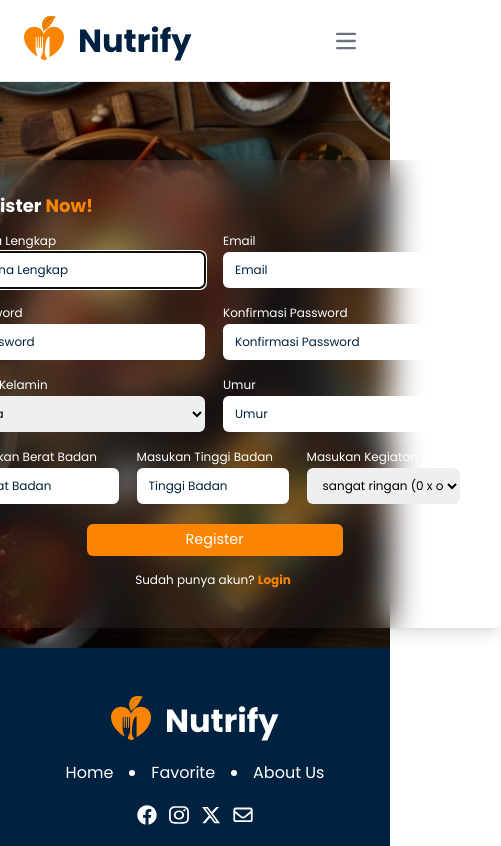
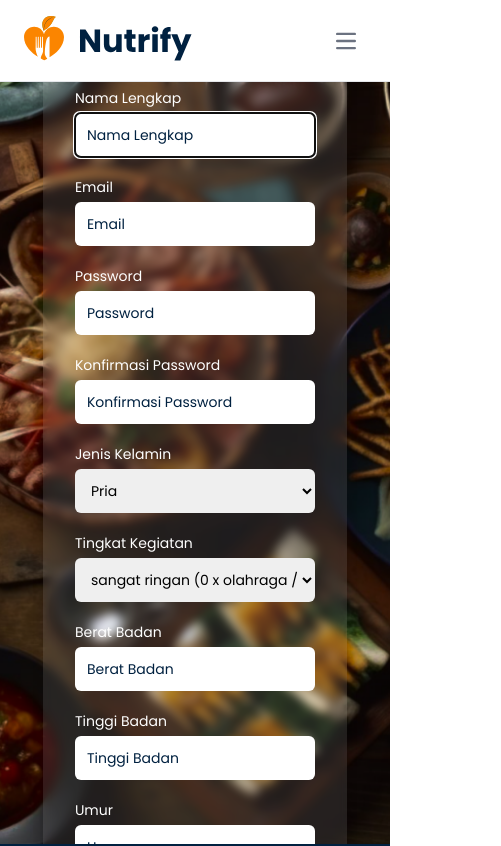
Before and after one commit to Nutrify-Dicoding/nutrify-app, a React (Vite) app: page /auth/signup in a window 390 px wide. Shown: the top 846 px of the page, 501 px wide, since content can reach past the window. Built offline with nearby package versions, Linux system fonts and the light colour scheme.

Commit message:
Edit responsive page register

```diff
--- a/src/App.jsx
+++ b/src/App.jsx
@@ -31,7 +31,7 @@ function App() {
 					<Route path="/auth/signup" element={<SignUp />} />
 					<Route path="/foods/:food_id" element={<FoodDetail />} />
 					<Route path="/login" element={<Login />} />
-					<Route path="/login" element={<SignUp />} />
+					<Route path="/signup" element={<SignUp />} />
 					<Route path="/advice" element={<Advice />} />
 					<Route path="*" element={<NotFound />} />
 				</Routes>
--- a/src/pages/Login.jsx
+++ b/src/pages/Login.jsx
@@ -46,7 +46,7 @@ const Login = () => {
 	return (
 		<>
 			<div style={{ backgroundImage: `url(${background})` }} className="bg-cover bg-center h-screen w-full grid place-items-center">
-				<div className="w-[58%] lg:w-[68%] tab:w-[78%] flex sm:flex-col bg-white/10 backdrop-blur-[10px] rounded-2xl overflow-hidden">
+				<div className="w-[58%] lg:w-[68%] tab:w-[78%] flex sm:flex-col bg-white/10 backdrop-blur-[5px] rounded-2xl overflow-hidden">
 					<div className="w-[48.6%] sm:w-full h-[400px] sm:h-[185px] aspect-square">
 						<img src={login1} alt="background" className="w-full h-full object-cover" />
 					</div>
--- a/src/pages/SignUp.jsx
+++ b/src/pages/SignUp.jsx
@@ -1,6 +1,6 @@
 import axios from 'axios';
 import { Link, useNavigate } from 'react-router-dom';
-import background from "../assets/Background.png";
+import background from '../assets/Background.png';
 import { useState } from 'react';
 import { toast } from 'react-toastify';
 
@@ -28,13 +28,13 @@ const SignUp = () => {
 			...formData,
 			gender: choice.target.value,
 		});
-  }
+	};
 	const setlevAktivitas = (choice) => {
 		setFormData({
 			...formData,
 			levAktivitas: choice.target.value,
 		});
-  }
+	};
 	const handleSubmit = async (e) => {
 		e.preventDefault();
 
@@ -43,84 +43,121 @@ const SignUp = () => {
 		const values = Object.values(formData);
 		for (let i = 0; i < keys.length; i++) {
 			if (values[i] === '') {
-        toast.error('Please complete all fields!', { 'position': 'bottom-right' })
+				toast.error('Please complete all fields!', { position: 'bottom-right' });
 				return;
 			}
 		}
 
 		// check password and confirm password is same
 		if (formData.password !== formData.confirm_password) {
-      toast.error('Password and confirm password do not match!', { 'position': 'bottom-right' })
+			toast.error('Password and confirm password do not match!', { position: 'bottom-right' });
 			return;
 		}
 
-    axios.post(`/signup`, formData)
+		axios
+			.post(`/signup`, formData)
 			.then((res) => {
 				if (res.status === 200) {
-          toast.success(res.data.message, { 'position': 'bottom-right' })
+					toast.success(res.data.message, { position: 'bottom-right' });
 					navigate('/auth/signin');
 				} else {
-          toast.error(res.data.message ?? 'Something went wrong', { 'position': 'bottom-right' })
+					toast.error(res.data.message ?? 'Something went wrong', { position: 'bottom-right' });
 				}
 			})
 			.catch((err) => {
-        toast.error(err.response.data.message ?? 'Something went wrong', { 'position': 'bottom-right' })
-      })
-    console.log(formData)
-  }
+				toast.error(err.response.data.message ?? 'Something went wrong', { position: 'bottom-right' });
+			});
+		console.log(formData);
+	};
 	return (
 		<>
-      <div style={{ backgroundImage: `url(${background})` }} className="flex items-center justify-center pt-[10rem] z-[2] bg-no-repeat bg-center bg-cover">
-        <div className="flex">
-          <div className="container mb-5 max-w-xl ml-9 bg-white bg-opacity-5 backdrop-blur-lg p-10 rounded-md shadow-lg">
-            <h1 className="-mt-2 text-lg">
+			<div
+				style={{ backgroundImage: `url(${background})` }}
+				className="flex items-center justify-center w-full h-screen z-[2] bg-no-repeat bg-center bg-cover sm:overflow-y-scroll sm:py-9"
+			>
+				<div className="flex w-[58%] lg:w-[68%] tab:w-[78%] sm:mt-40">
+					<div className="w-full px-[60px] sm:px-8 py-8 bg-white/10 backdrop-blur-[5px] rounded-md shadow-lg">
+						<h1 className=" text-2xl mb-4">
 							<span className="text-white mr-[4px] font-bold">Register</span>
 							<span className="text-[#FB8500] font-bold">Now!</span>
 						</h1>
-            <form onSubmit={handleSubmit} className="-mt-1 flex flex-wrap">
-              <div className="flex items-center gap-[10px] mt-3 ">
+						<form onSubmit={handleSubmit} className="flex flex-wrap">
+							<div className="grid grid-cols-2 sm:grid-cols-1 gap-5 w-full">
 								<div>
-                  <label htmlFor="nama" className="text-white text-xs">Nama Lengkap</label>
-                  <input type="text" className="block w-[15rem] rounded-md h-9 p-3 placeholder-[#002140] text-xs mr-2" placeholder="Nama Lengkap" value={formData.username} name="username" autoFocus onChange={handleChange} />
+									<label htmlFor="nama" className="text-white text-sm block mb-1">
+										Nama Lengkap
+									</label>
+									<input
+										type="text"
+										className="block w-full rounded-md h-11 p-3 placeholder-[#002140] text-sm"
+										placeholder="Nama Lengkap"
+										value={formData.username}
+										name="username"
+										autoFocus
+										onChange={handleChange}
+									/>
 								</div>
 								<div>
-                  <label htmlFor="email" className="text-white text-xs">Email</label>
-                  <input type="email" className="block w-[15rem] rounded-md h-9 p-3 placeholder-[#002140] text-xs mr-2" placeholder="Email" value={formData.email} name="email" onChange={handleChange} />
-                </div>
-              </div>
-              <div className="flex items-center gap-[10px] mt-3">
-                <div>
-                  <label htmlFor="password" className="text-white text-xs">Password</label>
-                  <input type="password" className="block w-[15rem] rounded-md h-9 p-3 placeholder-[#002140] text-xs mr-2" placeholder="Password" value={formData.password} name="password" onChange={handleChange} />
+									<label htmlFor="email" className="text-white text-sm block mb-1">
+										Email
+									</label>
+									<input
+										type="email"
+										className="block w-full rounded-md h-11 p-3 placeholder-[#002140] text-sm"
+										placeholder="Email"
+										value={formData.email}
+										name="email"
+										onChange={handleChange}
+									/>
 								</div>
 								<div>
-                  <label htmlFor="password" className="text-white text-xs">Konfirmasi Password</label>
-                  <input type="password" className="block w-[15rem] rounded-md h-9 p-3 placeholder-[#002140] text-xs mr-2" placeholder="Konfirmasi Password" value={formData.confirm_password} name="confirm_password" onChange={handleChange} />
+									<label htmlFor="password" className="text-white text-sm block mb-1">
+										Password
+									</label>
+									<input
+										type="password"
+										className="block w-full rounded-md h-11 p-3 placeholder-[#002140] text-sm"
+										placeholder="Password"
+										value={formData.password}
+										name="password"
+										onChange={handleChange}
+									/>
 								</div>
+								<div>
+									<label htmlFor="password" className="text-white text-sm block mb-1">
+										Konfirmasi Password
+									</label>
+									<input
+										type="password"
+										className="block w-full rounded-md h-11 p-3 placeholder-[#002140] text-sm"
+										placeholder="Konfirmasi Password"
+										value={formData.confirm_password}
+										name="confirm_password"
+										onChange={handleChange}
+									/>
 								</div>
-              <div className="flex items-center gap-[10px] mt-3">
 								<div>
-                  <label htmlFor="gender" className="text-white text-xs">Jenis Kelamin</label>
-                  <select onChange={(choice) => setGenderChoice(choice)} name="gender" className='block w-[15rem] rounded-md h-9 ps-3 placeholder-[#002140] text-xs mr-2'>
+									<label htmlFor="gender" className="text-white text-sm block mb-1">
+										Jenis Kelamin
+									</label>
+									<select
+										onChange={(choice) => setGenderChoice(choice)}
+										name="gender"
+										className="block w-full rounded-md h-11 ps-3 placeholder-[#002140] text-sm"
+									>
 										<option value="pria">Pria</option>
 										<option value="perempuan">Perempuan</option>
 									</select>
 								</div>
 								<div>
-                  <label htmlFor="umur" className="text-white text-xs">Umur</label>
-                  <input type="number" className="block w-[15rem] rounded-md h-9 p-3 placeholder-[#002140] text-xs mr-2" placeholder="Umur" value={formData.umur} name="umur" onChange={handleChange} />
-                </div>
-              </div>
-              <div className="flex gap-[10px] mt-3">
-                <div>
-                  <label htmlFor="bb" className="text-white text-xs">Masukan Berat Badan</label>
-                  <input type="number" className="block rounded-md h-9 p-3 placeholder-[#002140] text-xs mr-2 w-[9.6rem]" placeholder="Berat Badan" value={formData.berat} name="berat" onChange={handleChange} /> </div>
-                <div>
-                  <label htmlFor="tb" className="text-white text-xs">Masukan Tinggi Badan</label>
-                  <input type="number" className="block rounded-md h-9 p-3 placeholder-[#002140] text-xs mr-2 w-[9.5rem]" placeholder="Tinggi Badan" value={formData.tinggi} name="tinggi" onChange={handleChange} /></div>
-                <div>
-                  <label htmlFor="kegiatan" className="text-white text-xs">Masukan Kegiatan</label>
-                  <select onChange={(choice) => setlevAktivitas(choice)} name="gender" className='block rounded-md h-9 ps-3 placeholder-[#002140] text-xs mr-2 w-[9.6rem]'>
+									<label htmlFor="kegiatan" className="text-white text-sm block mb-1">
+										Tingkat Kegiatan
+									</label>
+									<select
+										onChange={(choice) => setlevAktivitas(choice)}
+										name="gender"
+										className="block w-full rounded-md h-11 ps-3 placeholder-[#002140] text-sm"
+									>
 										<option value="1">sangat ringan (0 x olahraga / minggu)</option>
 										<option value="2">ringan (1-3 x olahraga / minggu)</option>
 										<option value="3">sedang (3-5 x olahraga / minggu)</option>
@@ -129,9 +166,52 @@ const SignUp = () => {
 									</select>
 								</div>
 							</div>
-              <button className="mt-5 ml-[7.6rem] text-[0.90rem] w-[16rem] bg-[#FB8500] px-2 py-1 h-8 rounded-md text-white">
+							<div className="grid grid-cols-3 sm:grid-cols-1 gap-5 mt-5 w-full">
+								<div>
+									<label htmlFor="bb" className="text-white text-sm block mb-1">
+										Berat Badan
+									</label>
+									<input
+										type="number"
+										className="block w-full rounded-md h-11 p-3 placeholder-[#002140] text-sm"
+										placeholder="Berat Badan"
+										value={formData.berat}
+										name="berat"
+										onChange={handleChange}
+									/>{' '}
+								</div>
+								<div>
+									<label htmlFor="tb" className="text-white text-sm block mb-1">
+										Tinggi Badan
+									</label>
+									<input
+										type="number"
+										className="block w-full rounded-md h-11 p-3 placeholder-[#002140] text-sm"
+										placeholder="Tinggi Badan"
+										value={formData.tinggi}
+										name="tinggi"
+										onChange={handleChange}
+									/>
+								</div>
+								<div>
+									<label htmlFor="umur" className="text-white text-sm block mb-1">
+										Umur
+									</label>
+									<input
+										type="number"
+										className="block w-full rounded-md h-11 p-3 placeholder-[#002140] text-sm"
+										placeholder="Umur"
+										value={formData.umur}
+										name="umur"
+										onChange={handleChange}
+									/>
+								</div>
+							</div>
+							<div className="mt-6 w-full flex justify-center">
+								<button className="text-[0.90rem] w-[16rem] sm:w-full bg-[#FB8500] px-2 py-1 h-11 rounded-md text-white">
 									Register
 								</button>
+							</div>
 						</form>
 						<p className="mt-4 text-xs text-white text-center">
 							Sudah punya akun?{' '}
```
Lines whose indentation alone changed are shown as unchanged.
